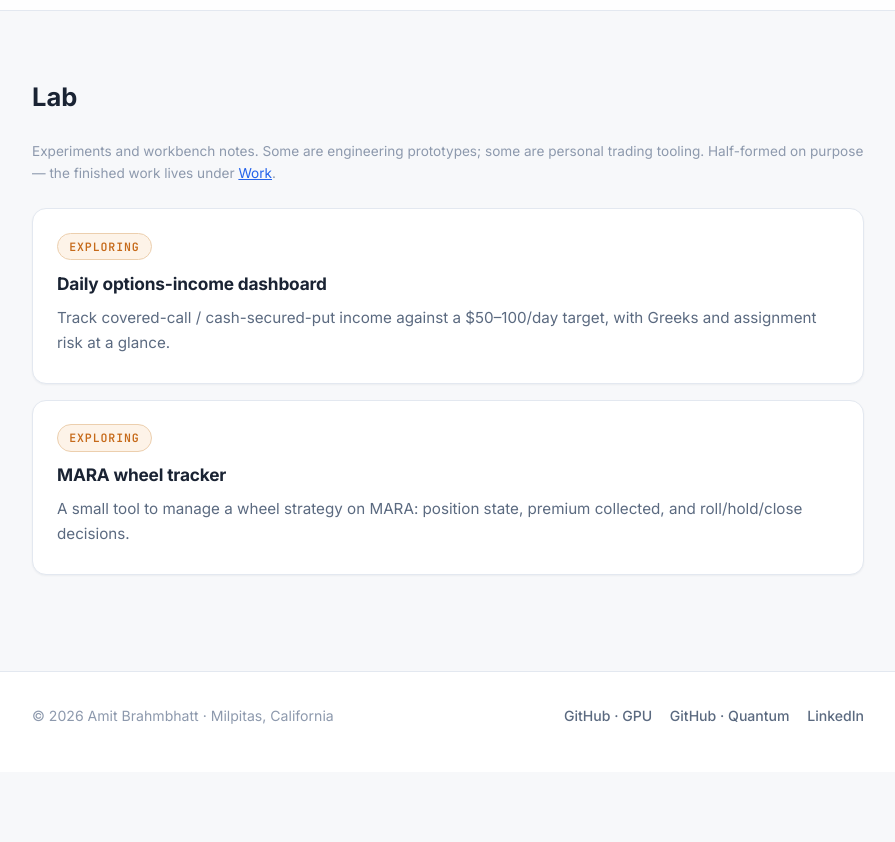
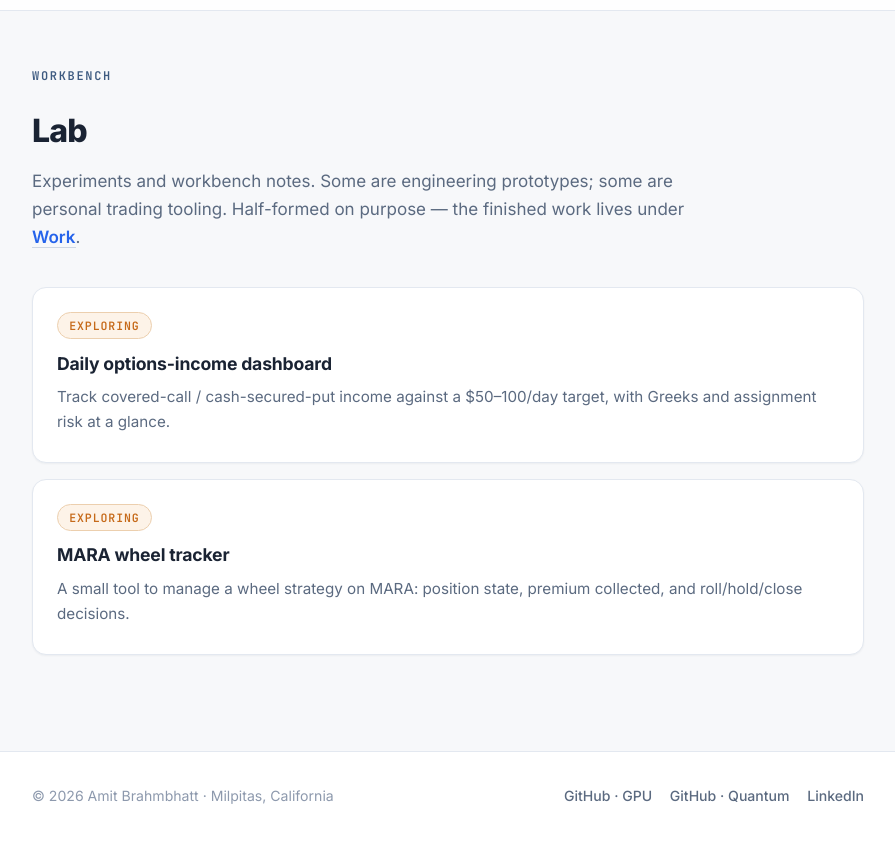
Before and after one commit to amitb-gpu/amit-brahmbhatt.dev, an Astro site: page /lab in a window 1280 px wide. Shown: the part 54-896 px from the top of the page, without its empty margins (192-1087 px from the left). Before the commit the page ends 826 px from the top, so only its background shows below. Built offline with nearby package versions, Linux system fonts and the light colour scheme; Astro itself is replaced by a stand-in of ours.

Commit message:
Visual refresh: light premium theme, featured tiles, case-study and catalog redesign (content/structure unchanged)

```diff
--- a/src/pages/lab.astro
+++ b/src/pages/lab.astro
@@ -4,17 +4,21 @@ import { ideas } from "../data/ideas";
 ---
 
 <Base title="Lab" description="Experiments and workbench notes — engineering prototypes and personal trading tooling.">
-  <section>
+  <div class="page-head">
+    <p class="eyebrow">Workbench</p>
     <h2>Lab</h2>
-    <p class="meta" style="margin-bottom: 1.5rem;">
+    <p class="lede">
       Experiments and workbench notes. Some are engineering prototypes; some are
       personal trading tooling. Half-formed on purpose — the finished work lives
       under <a href="/">Work</a>.
     </p>
+  </div>
+
+  <section style="padding-top: 1.75rem;">
     {ideas.map((i) => (
-      <div class="card">
+      <div class="card reveal">
         <span class={`status ${i.status}`}>{i.status}</span>
-        <h3>{i.title}</h3>
+        <h3 style="font-family: var(--font-sans); font-size: 1.1rem;">{i.title}</h3>
         <p>{i.description}</p>
       </div>
     ))}
```
